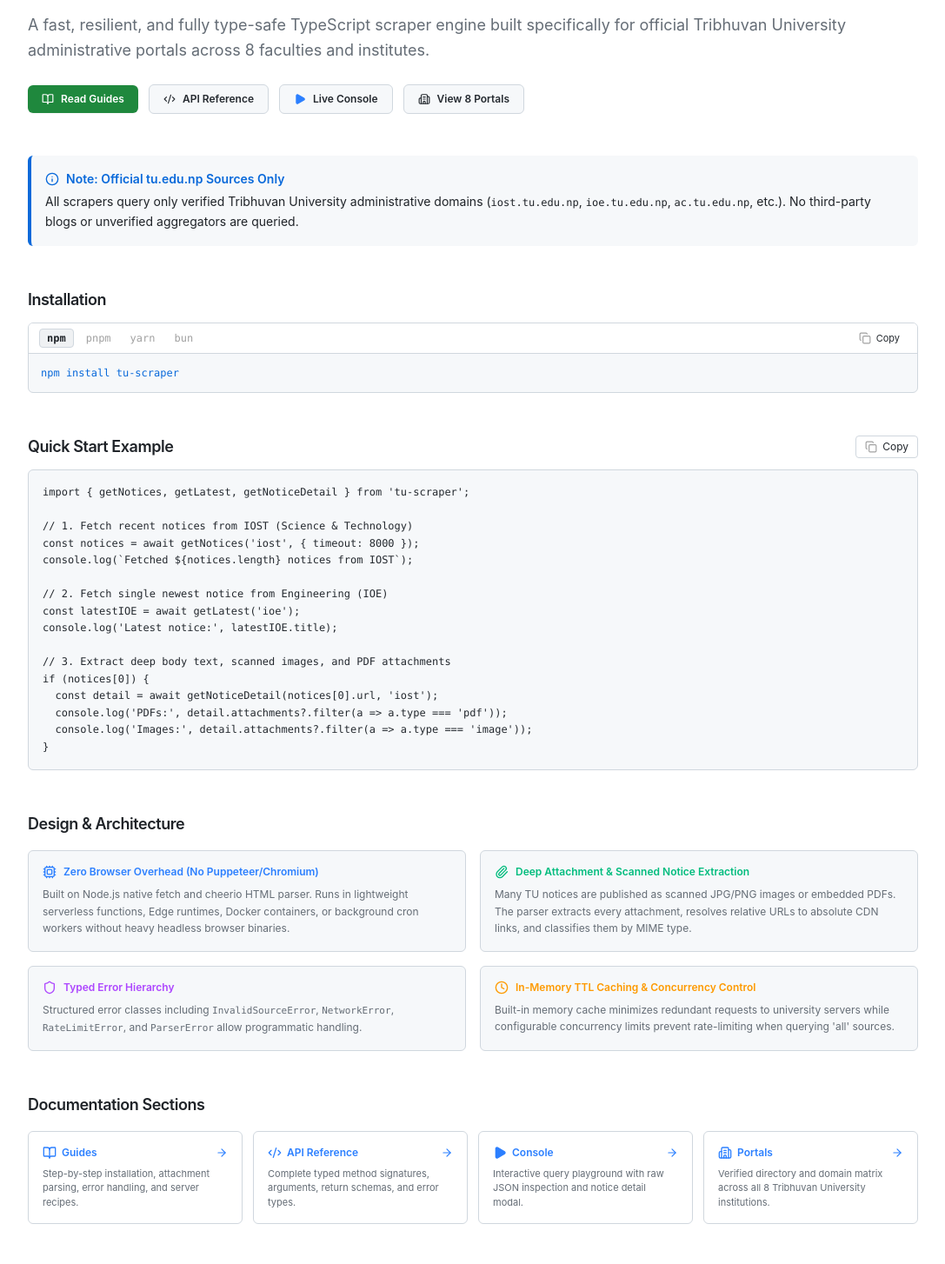
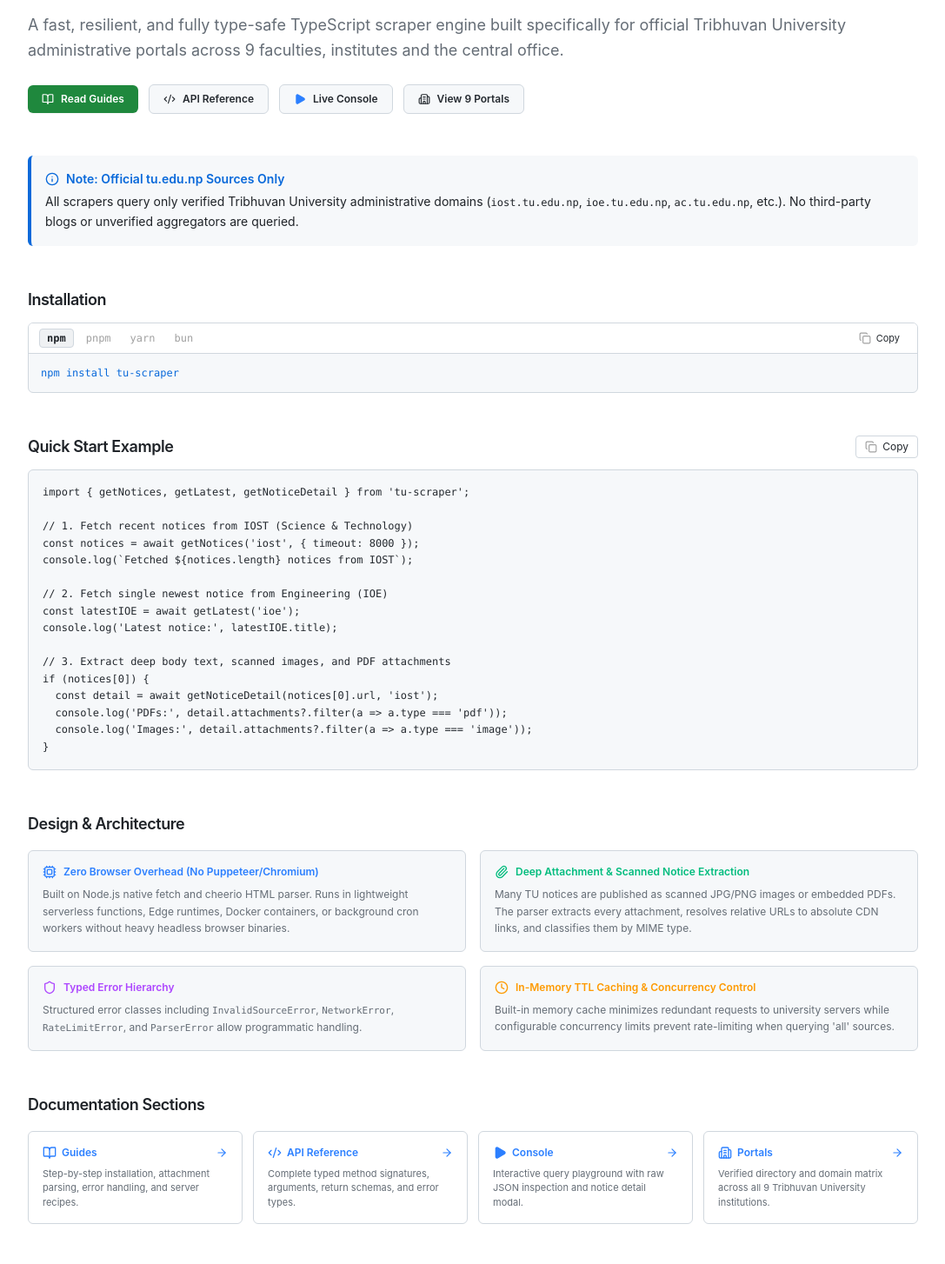
Before and after one commit to ankitkhatrik6/tu-scraper, a Next.js app: page / in a window 1280 px wide. Shown: the part 216-1670 px from the top of the page at 87% size, without its empty margins (96-1183 px from the left). Built offline with nearby package versions, Linux system fonts and the light colour scheme.

Commit message:
feat(ui): update site copy for 9 supported portals
Refreshes homepage, guides, API reference, layout metadata and portal-directory search copy from '8 sources' to '9 sources' and lists TU among the verified portals.

```diff
--- a/app/layout.tsx
+++ b/app/layout.tsx
@@ -3,7 +3,7 @@ import './globals.css'; // Global styles
 
 export const metadata: Metadata = {
   title: 'TU Scraper - Official Tribhuvan University Notices API',
-  description: 'A production-ready TypeScript scraper and npm package for fetching official Tribhuvan University (TU) notices across all 8 verified faculties and institutes in Nepal.',
+  description: 'A production-ready TypeScript scraper and npm package for fetching official Tribhuvan University (TU) notices across all 9 verified faculties, institutes and the central office in Nepal.',
   keywords: ['TU Scraper', 'Tribhuvan University', 'Notices API', 'Scraper', 'Nepal', 'IOST', 'IOE', 'AC', 'NPM Package', 'TypeScript', 'TU Notice Scraper', 'TU API'],
   authors: [{ name: 'Ankit Khatri KC' }],
   creator: 'Ankit Khatri KC',
--- a/app/page.tsx
+++ b/app/page.tsx
@@ -155,10 +155,10 @@ export default function Page() {
       desc: 'Test real queries, inspect notices, and view media modals',
     },
     {
-      title: 'Supported Portals Directory (8 Sources)',
+      title: 'Supported Portals Directory (9 Sources)',
       page: 'portals' as MainNavPage,
       category: 'Portals',
-      desc: 'IOST, IOE, AC, FOHSS, IAAS, IOF, FOE, FOL matrix and verified domains',
+      desc: 'TU, IOST, IOE, AC, FOHSS, IAAS, IOF, FOE, FOL matrix and verified domains',
     },
   ];
 
--- a/components/ApiReference.tsx
+++ b/components/ApiReference.tsx
@@ -98,7 +98,7 @@ export function ApiReference({ darkMode, focusedSection }: ApiReferenceProps) {
         </div>
 
         <p className={`text-xs sm:text-sm leading-relaxed ${darkMode ? 'text-[#c9d1d9]' : 'text-[#24292f]'}`}>
-          Fetches all published notices from the specified faculty or institution. Passing <code className="font-mono text-blue-500 font-semibold">&quot;all&quot;</code> concurrently queries all 8 portals with resilience via <code className="font-mono">Promise.allSettled</code>.
+          Fetches all published notices from the specified faculty or institution. Passing <code className="font-mono text-blue-500 font-semibold">&quot;all&quot;</code> concurrently queries all 9 portals with resilience via <code className="font-mono">Promise.allSettled</code>.
         </p>
 
         {/* Arguments Table with responsive scroll */}
@@ -119,7 +119,7 @@ export function ApiReference({ darkMode, focusedSection }: ApiReferenceProps) {
             <tbody className="divide-y divide-neutral-200 dark:divide-neutral-800 font-mono text-[11px]">
               <tr className="border-b border-white/5 bg-white/5 transition-colors">
                 <td className="px-3 py-2 font-mono text-sm text-green-400">source</td>
-                <td className="px-3 py-2 text-neutral-400">&quot;iost&quot; | &quot;fohss&quot; | &quot;ioe&quot; | &quot;ac&quot; | &quot;iaas&quot; | &quot;iof&quot; | &quot;foe&quot; | &quot;fol&quot; | &quot;all&quot;</td>
+                <td className="px-3 py-2 text-neutral-400">&quot;iost&quot; | &quot;fohss&quot; | &quot;ioe&quot; | &quot;ac&quot; | &quot;iaas&quot; | &quot;iof&quot; | &quot;foe&quot; | &quot;fol&quot; | &quot;tu&quot; | &quot;all&quot;</td>
                 <td className="px-3 py-2 text-red-500 font-sans font-semibold">Yes</td>
                 <td className="px-3 py-2 font-sans text-neutral-400">Target institution or &quot;all&quot;</td>
               </tr>
@@ -152,7 +152,7 @@ export function ApiReference({ darkMode, focusedSection }: ApiReferenceProps) {
 // Fetch notices from Institute of Science & Technology
 const notices = await getNotices("iost");
 
-// Or aggregate across all 8 faculties
+// Or aggregate across all 9 official portals
 const allNotices = await getNotices("all", { timeout: 12000, bypassCache: true });`}</pre>
         </div>
       </section>
--- a/components/GuidesPage.tsx
+++ b/components/GuidesPage.tsx
@@ -295,7 +295,7 @@ for (const notice of notices) {
 // Search IOE portal for exam routines
 const examNotices = await searchNotices('routine', 'ioe');
 
-// Search all 8 TU faculties simultaneously
+// Search all 9 TU portals simultaneously
 const allScholarships = await searchNotices('scholarship', 'all');`}</pre>
                 </div>
               </div>
@@ -319,7 +319,7 @@ const allScholarships = await searchNotices('scholarship', 'all');`}</pre>
                   Single Source vs Aggregated (&apos;all&apos;)
                 </h3>
                 <p className={`text-xs ${darkMode ? 'text-[#c9d1d9]' : 'text-[#656d76]'}`}>
-                  When passing <code className="font-mono text-[11px]">&apos;all&apos;</code>, the scraper dispatches concurrent requests across all 8 portals with bounded concurrency to prevent throttling.
+                  When passing <code className="font-mono text-[11px]">&apos;all&apos;</code>, the scraper dispatches concurrent requests across all 9 portals with bounded concurrency to prevent throttling.
                 </p>
                 <div
                   className={`rounded-md border p-3.5 font-mono text-xs overflow-x-auto ${
@@ -328,7 +328,7 @@ const allScholarships = await searchNotices('scholarship', 'all');`}</pre>
                 >
                   <pre>{`import { getNotices } from 'tu-scraper';
 
-// Fetches from all 8 portals concurrently
+// Fetches from all 9 portals concurrently
 const allNotices = await getNotices('all', {
   concurrency: 4, // Max concurrent requests
   timeout: 10000, // 10 second timeout per source
--- a/components/HomePage.tsx
+++ b/components/HomePage.tsx
@@ -93,7 +93,7 @@ if (notices[0]) {
           }`}
         >
           A fast, resilient, and fully type-safe TypeScript scraper engine built specifically for
-          official Tribhuvan University administrative portals across 8 faculties and institutes.
+          official Tribhuvan University administrative portals across 9 faculties, institutes and the central office.
         </p>
 
         {/* Primary CTA Buttons */}
@@ -139,7 +139,7 @@ if (notices[0]) {
             }`}
           >
             <Building2 className="w-3.5 h-3.5" />
-            <span>View 8 Portals</span>
+            <span>View 9 Portals</span>
           </button>
         </div>
       </section>
@@ -399,7 +399,7 @@ if (notices[0]) {
               <ArrowRight className="w-3.5 h-3.5" />
             </div>
             <p className={`text-[11px] mt-2 ${darkMode ? 'text-[#c9d1d9]' : 'text-[#656d76]'}`}>
-              Verified directory and domain matrix across all 8 Tribhuvan University institutions.
+              Verified directory and domain matrix across all 9 Tribhuvan University institutions.
             </p>
           </button>
         </div>
```
